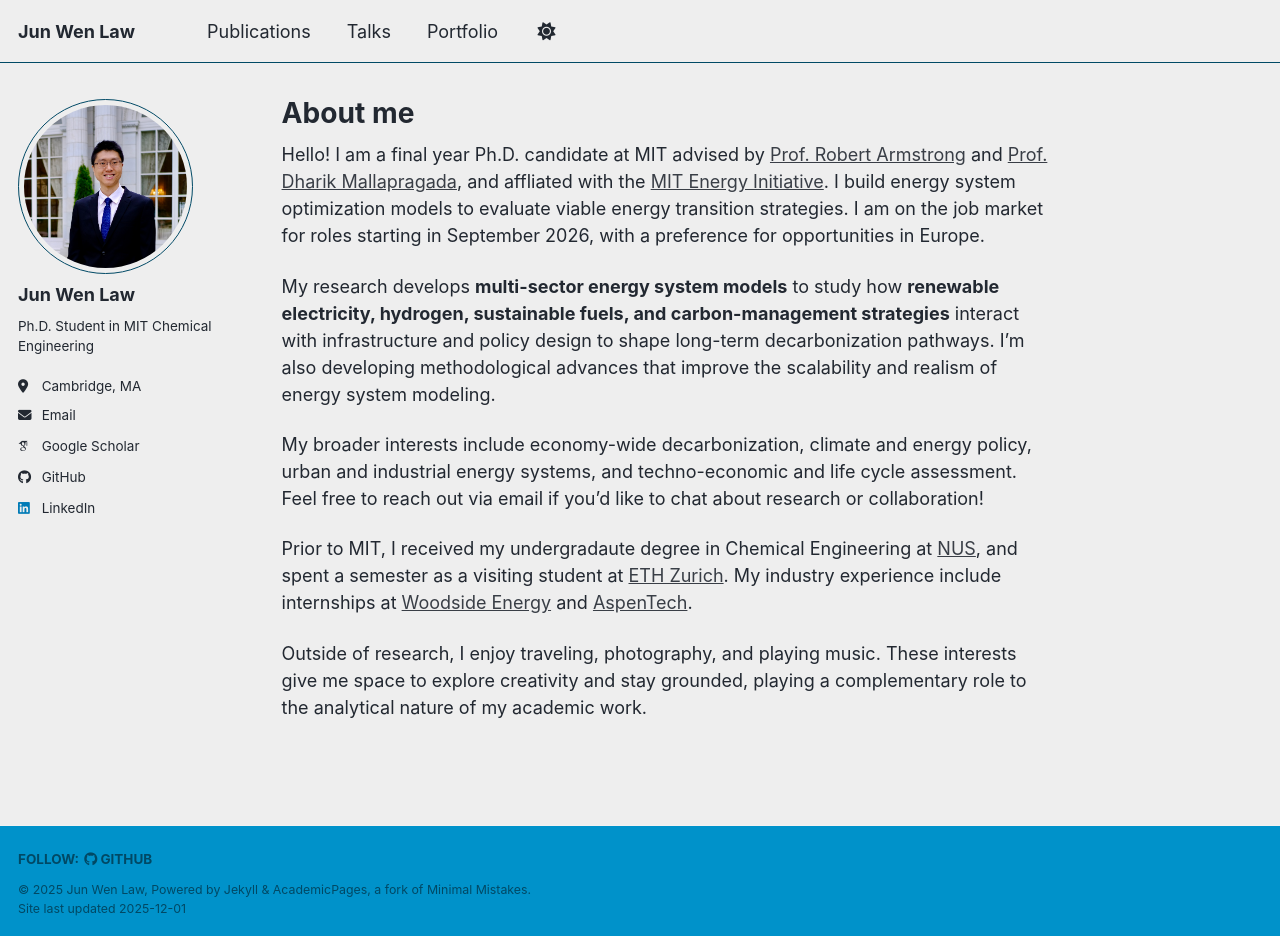
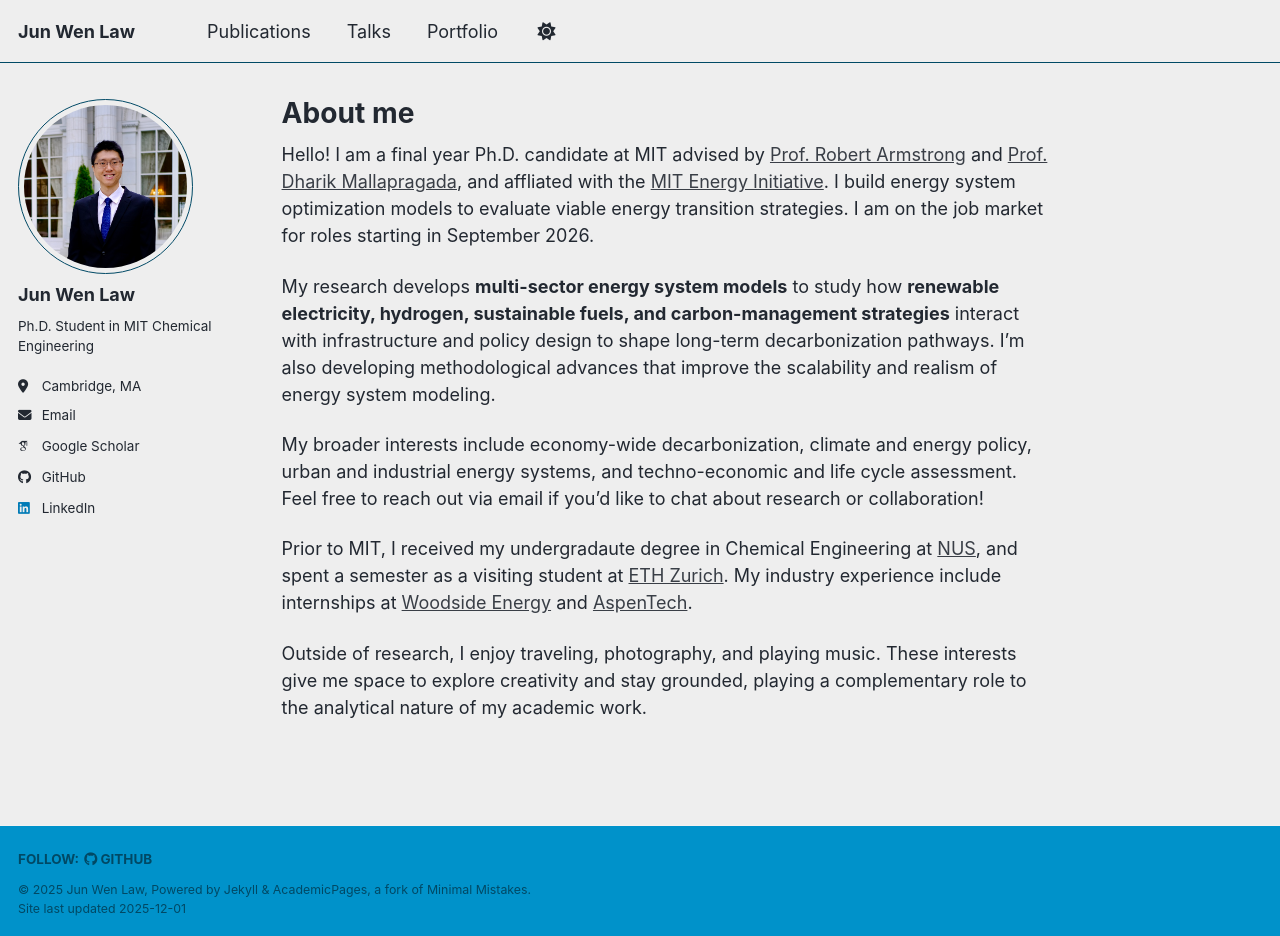
Before and after one commit to Junwenlaw/junwenlaw.github.io, a Jekyll site: the page built from _pages/about.md, in a window 1280 px wide and 936 px high. Built offline with Jekyll 4.4.1, drawn with Linux system fonts in a browser that asks for light colours; some web fonts are replaced; a script bundle is joined from its source files by our own code; library files that are not in the unit come from our copies.

Commit message:
Update about

```diff
--- a/_pages/about.md
+++ b/_pages/about.md
@@ -7,7 +7,7 @@ redirect_from:
   - /about.html
 ---
 
-Hello! I am a final year Ph.D. candidate at MIT advised by [Prof. Robert Armstrong](https://energy.mit.edu/profile/robert-armstrong/) and [Prof. Dharik Mallapragada](https://engineering.nyu.edu/faculty/dharik-mallapragada), and affliated with the [MIT Energy Initiative](https://energy.mit.edu). I build energy system optimization models to evaluate viable energy transition strategies. I am on the job market for roles starting in September 2026, with a preference for opportunities in Europe.
+Hello! I am a final year Ph.D. candidate at MIT advised by [Prof. Robert Armstrong](https://energy.mit.edu/profile/robert-armstrong/) and [Prof. Dharik Mallapragada](https://engineering.nyu.edu/faculty/dharik-mallapragada), and affliated with the [MIT Energy Initiative](https://energy.mit.edu). I build energy system optimization models to evaluate viable energy transition strategies. I am on the job market for roles starting in September 2026.
 
 My research develops **multi-sector energy system models** to study how **renewable electricity, hydrogen, sustainable fuels, and carbon-management strategies** interact with infrastructure and policy design to shape long-term decarbonization pathways. I’m also developing methodological advances that improve the scalability and realism of energy system modeling.
 
```
Also changed, not shown: _publications/2009-10-01-paper-title-number-1.md (+1 -1 lines).
